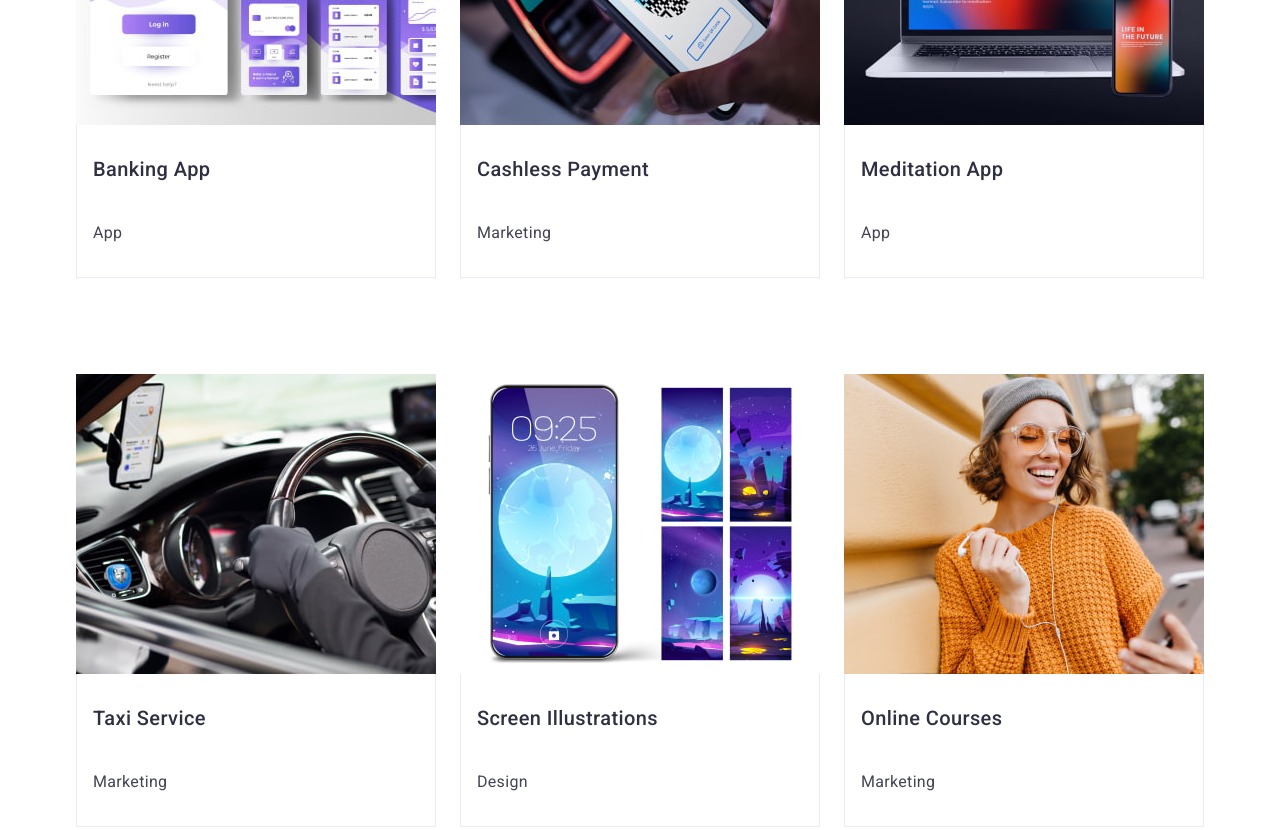
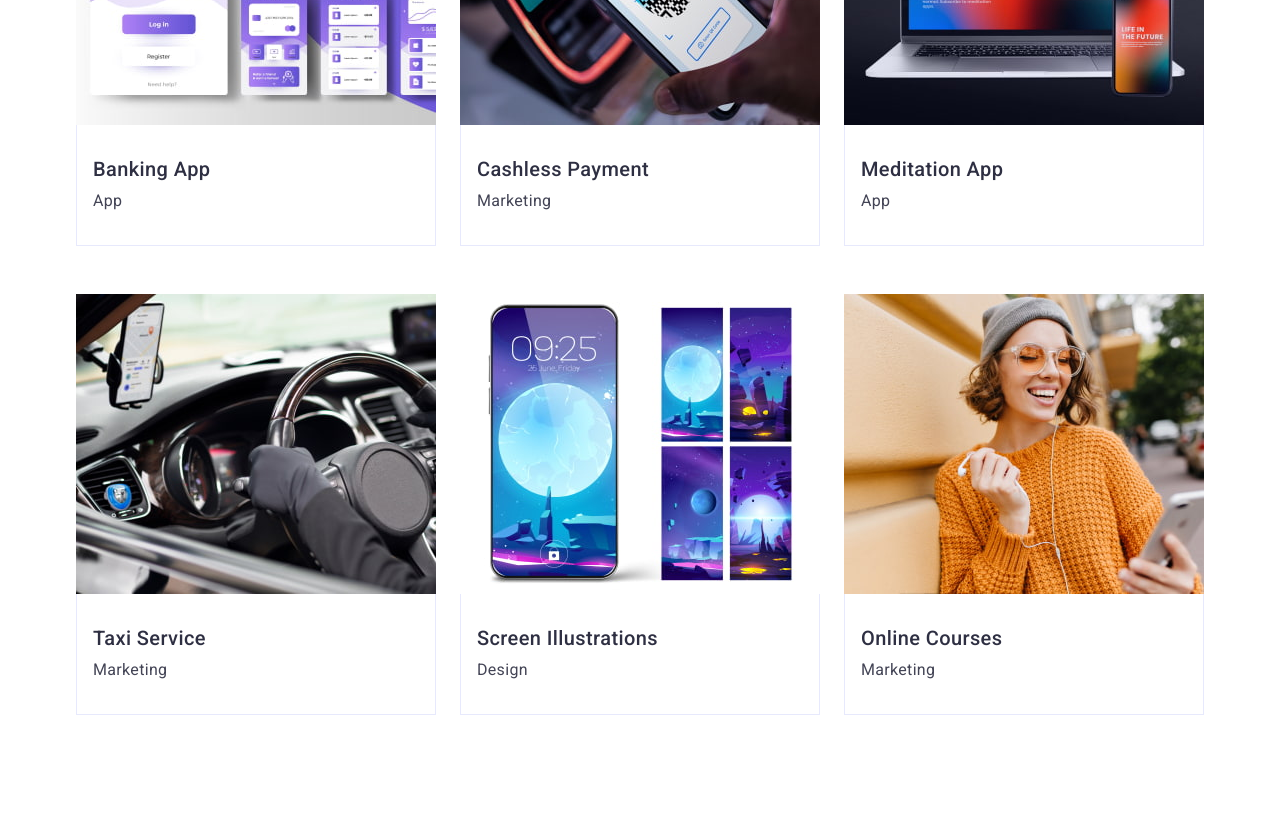
Before and after one commit to IgorShchegel/goit-markup-hw-03, a plain HTML site: page index.html in a window 1280 px wide. Shown: the part 2180-3010 px from the top of the page. Drawn offline with nearby package versions, Linux system fonts and the light colour scheme.

Commit message:
correction project-card

```diff
--- a/css/styles.css
+++ b/css/styles.css
@@ -258,6 +258,7 @@ h2 {
     background-color: #F4F4FD;
 }
 
+
 .team-list {
     display: flex;
     gap: 24px;
@@ -283,6 +284,7 @@ h2 {
     padding: 32px 0
 }
 
+
 .team-title,
 .team-pr {
     text-align: center;
@@ -306,9 +308,7 @@ h2 {
     padding-bottom: 0px;
     flex-direction: column;
     align-items: flex-start;
-    gap: 32px;
     flex-shrink: 0;
-    margin-bottom: 48px;
     padding: 32px 16px;
     border: 1px solid #e7e9fc;
     border-top: none;
```
